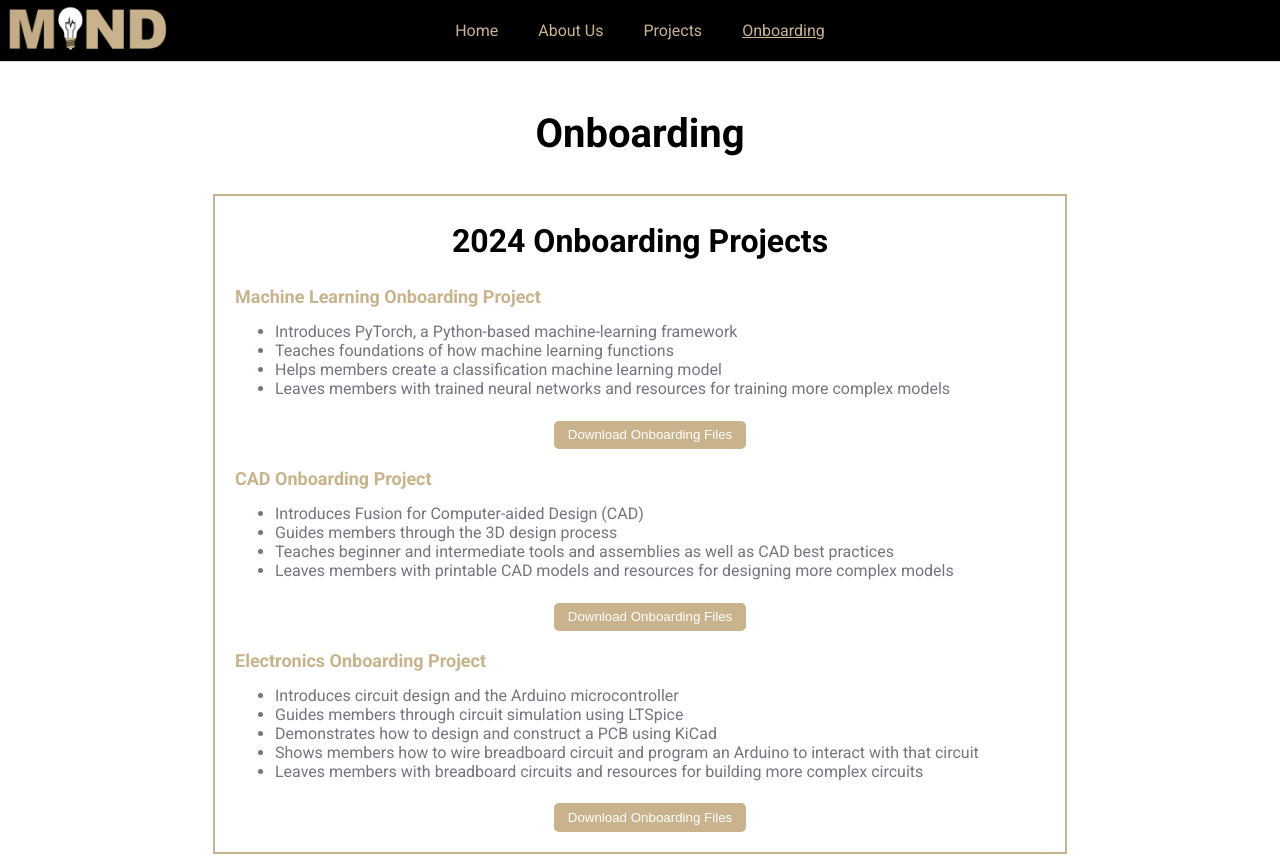
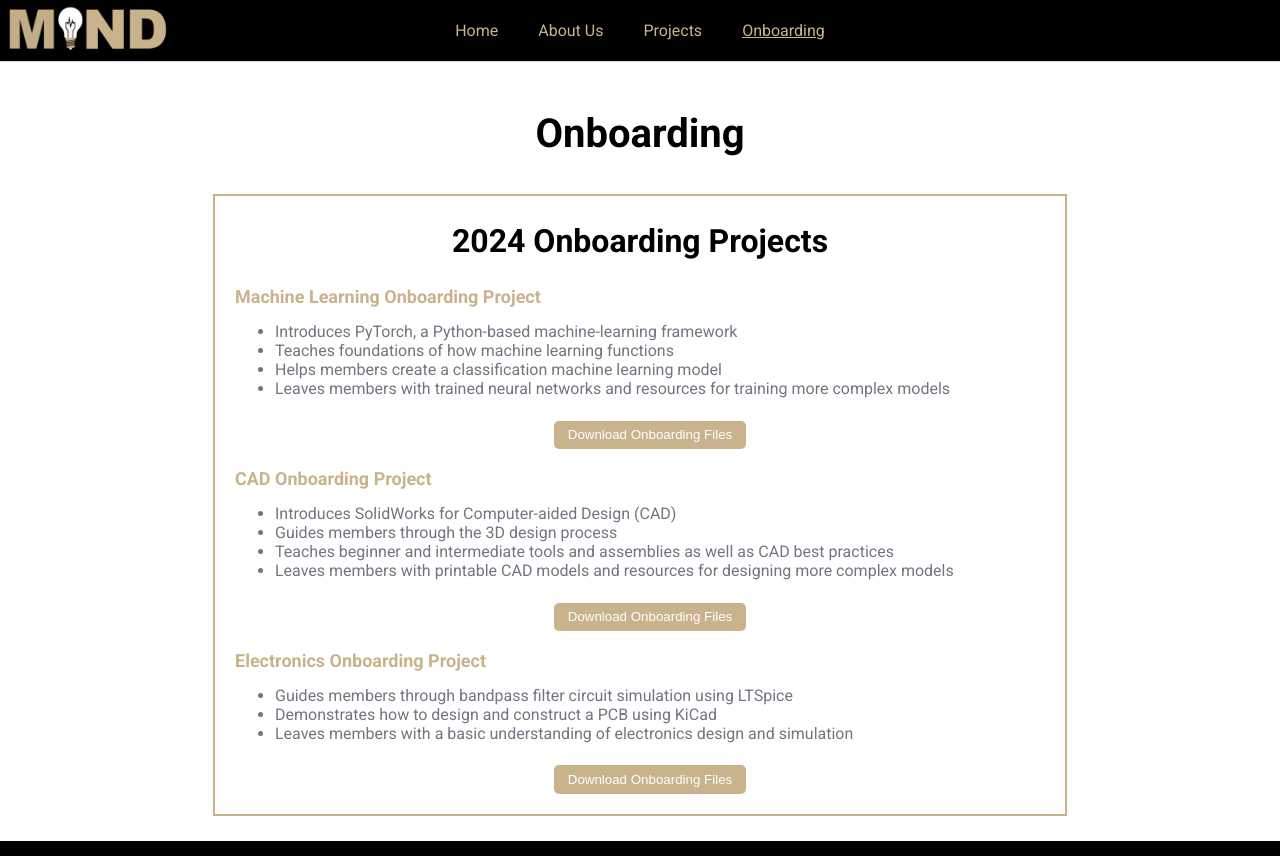
Before and after one commit to PurdueMind/PurdueMind.github.io, a React (Create React App) app: page /Onboarding in a window 1280 px wide. Shown: the top 856 px of the page. Built offline with nearby package versions, Linux system fonts and the light colour scheme.

Commit message:
Electronics onboarding update

```diff
--- a/src/pages/onboarding/OnboardingPage.js
+++ b/src/pages/onboarding/OnboardingPage.js
@@ -4,7 +4,7 @@ import Project from './Project';
 
 import mlFiles from '../../assets/onboarding/ml-project.zip';
 import cadFiles from '../../assets/onboarding/cad-project.zip';
-import electronicsFiles from '../../assets/onboarding/electronics-project.zip';
+import electronicsFiles from '../../assets/onboarding/Electronics-Onboarding.pdf';
 
 const projectList = require('./projectList.json');
 
--- a/src/pages/onboarding/projectList.json
+++ b/src/pages/onboarding/projectList.json
@@ -16,7 +16,7 @@
             "title": "CAD Onboarding Project",
             "filename": "cad-project.zip",
             "description": [
-                "Introduces Fusion for Computer-aided Design (CAD)",
+                "Introduces SolidWorks for Computer-aided Design (CAD)",
                 "Guides members through the 3D design process",
                 "Teaches beginner and intermediate tools and assemblies as well as CAD best practices",
                 "Leaves members with printable CAD models and resources for designing more complex models"
@@ -25,13 +25,11 @@
         {
             "id": "electronics-project",
             "title": "Electronics Onboarding Project",
-            "filename": "electronics-project.zip",
+            "filename": "Electronics-Onboarding.pdf",
             "description": [
-                "Introduces circuit design and the Arduino microcontroller",
-                "Guides members through circuit simulation using LTSpice",
+                "Guides members through bandpass filter circuit simulation using LTSpice",
                 "Demonstrates how to design and construct a PCB using KiCad",
-                "Shows members how to wire breadboard circuit and program an Arduino to interact with that circuit",
-                "Leaves members with breadboard circuits and resources for building more complex circuits"
+                "Leaves members with a basic understanding of electronics design and simulation"
             ]
         }
     ]
```
Also changed, not shown: 2 other files (tests, documents, lock files or other folders).
